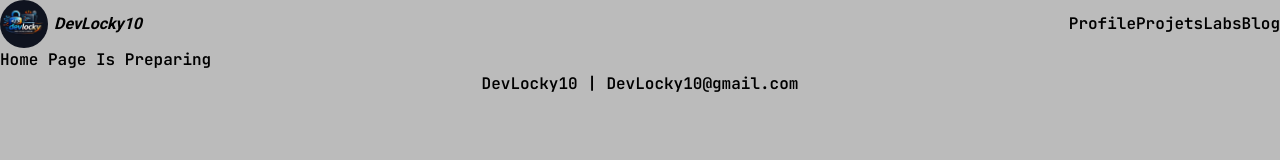
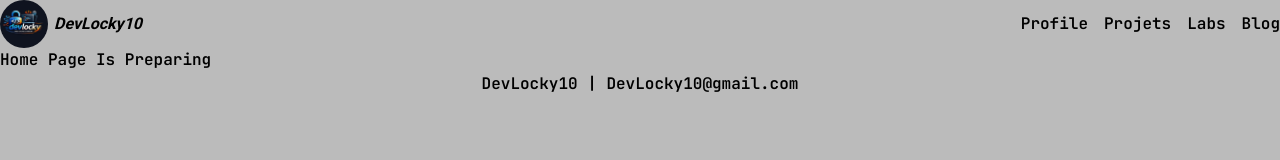
Before and after one commit to DevLocky10/portfolio, a React (Vite) app: page / in a window 1280 px wide. Shown: the top 160 px of the page. Built offline with nearby package versions, Linux system fonts and the light colour scheme.

Commit message:
pofinement du style du header

```diff
--- a/src/components/Header.tsx
+++ b/src/components/Header.tsx
@@ -9,7 +9,7 @@
                 <img className="h-12 aspect-square rounded-full" src={Logo} alt="DevLocky10 Logo" />
                 <h1 className="text-base font-bold italic">DevLocky10</h1>
             </div>
-            <nav className="flex items-center gap-y-4">
+            <nav className="flex items-center gap-x-4">
                 <NavLink to={"/"} >Profile</NavLink>
                 <NavLink to={"/projects"} >Projets</NavLink>
                 <NavLink to={"/labs"} >Labs</NavLink>
```
